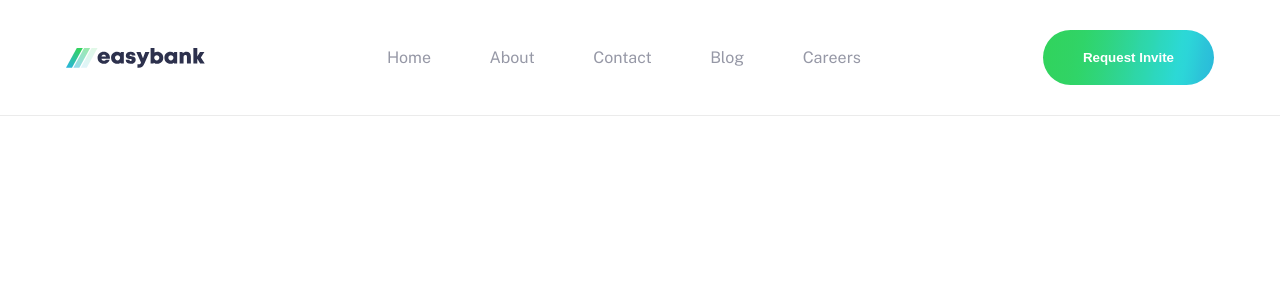
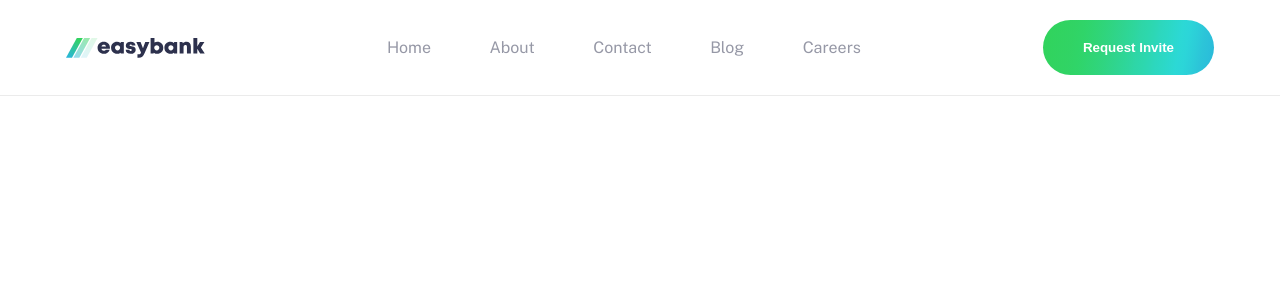
Before and after one commit to tamasgyetvan/EasyBank_LandingPage, a React (Vite) app: page / in a window 1280 px wide. Shown: the top 300 px of the page. Built offline with nearby package versions, Linux system fonts and the light colour scheme.

Commit message:
Add hover to navbar links

```diff
--- a/src/components/Header/Header.css
+++ b/src/components/Header/Header.css
@@ -2,8 +2,8 @@ header {
     display: flex;
     justify-content: space-around;
     align-items: center;
-    padding-top: 30px;
-    padding-bottom: 30px;
+    padding-top: 20px;
+    padding-bottom: 20px;
     box-shadow: rgba(0, 0, 0, 0.08) 0px 0px 0px 1px;
     gap: 50px;
 }
--- a/src/components/NavBar/NavBar.css
+++ b/src/components/NavBar/NavBar.css
@@ -7,6 +7,11 @@ a {
   color: var(--grayishBlue);
   text-decoration: none;
   font-size: 1.6rem;
+
+  &:hover {
+    border-bottom: 3px solid;
+    border-image: linear-gradient(45deg, var(--limeGreen), var(--brightCyan)) 1;
+  }
 }
 
 .closeMenu {
@@ -32,7 +37,7 @@ a {
       flex-direction: column;
       justify-content: center;
       align-items: center;
-      height: 100%;
+      height: 50%;
       padding-top: 20px;
       padding-bottom: 20px;
     }
```
